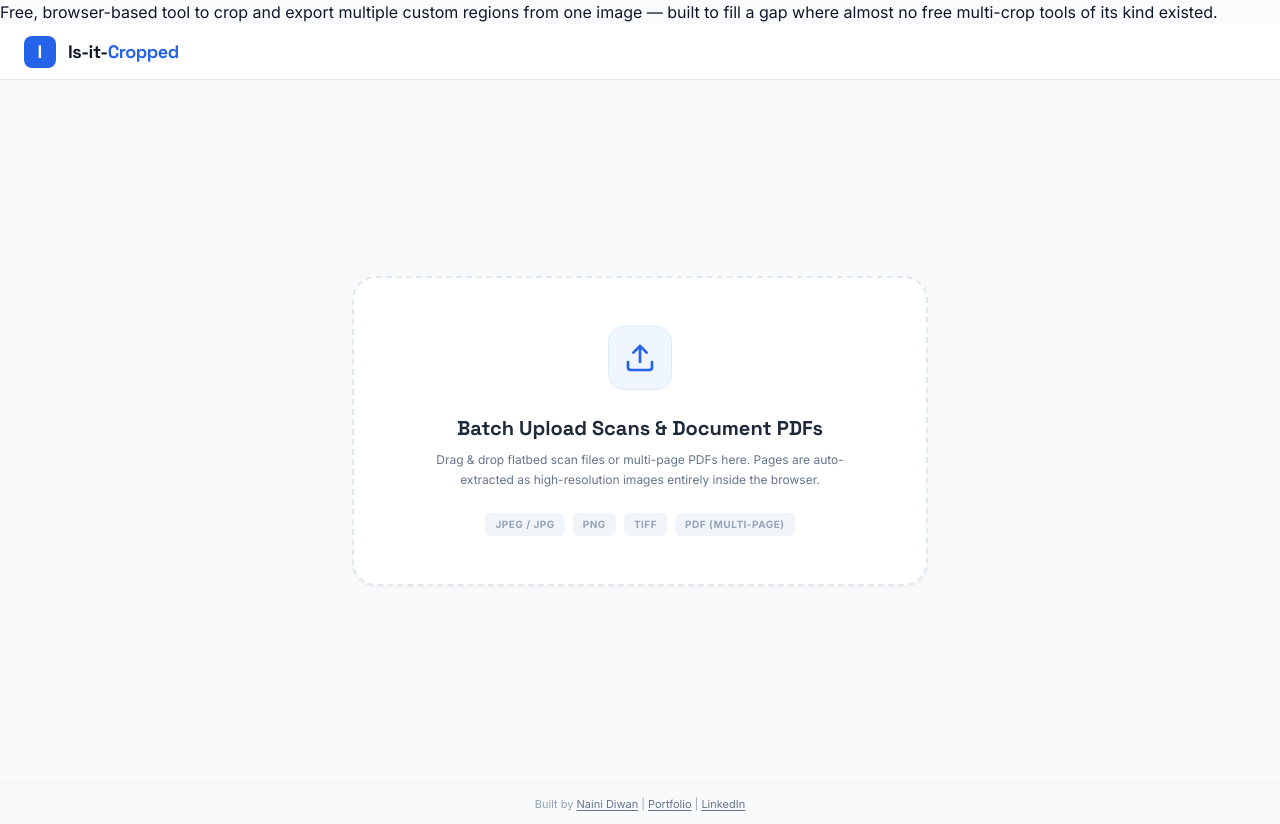
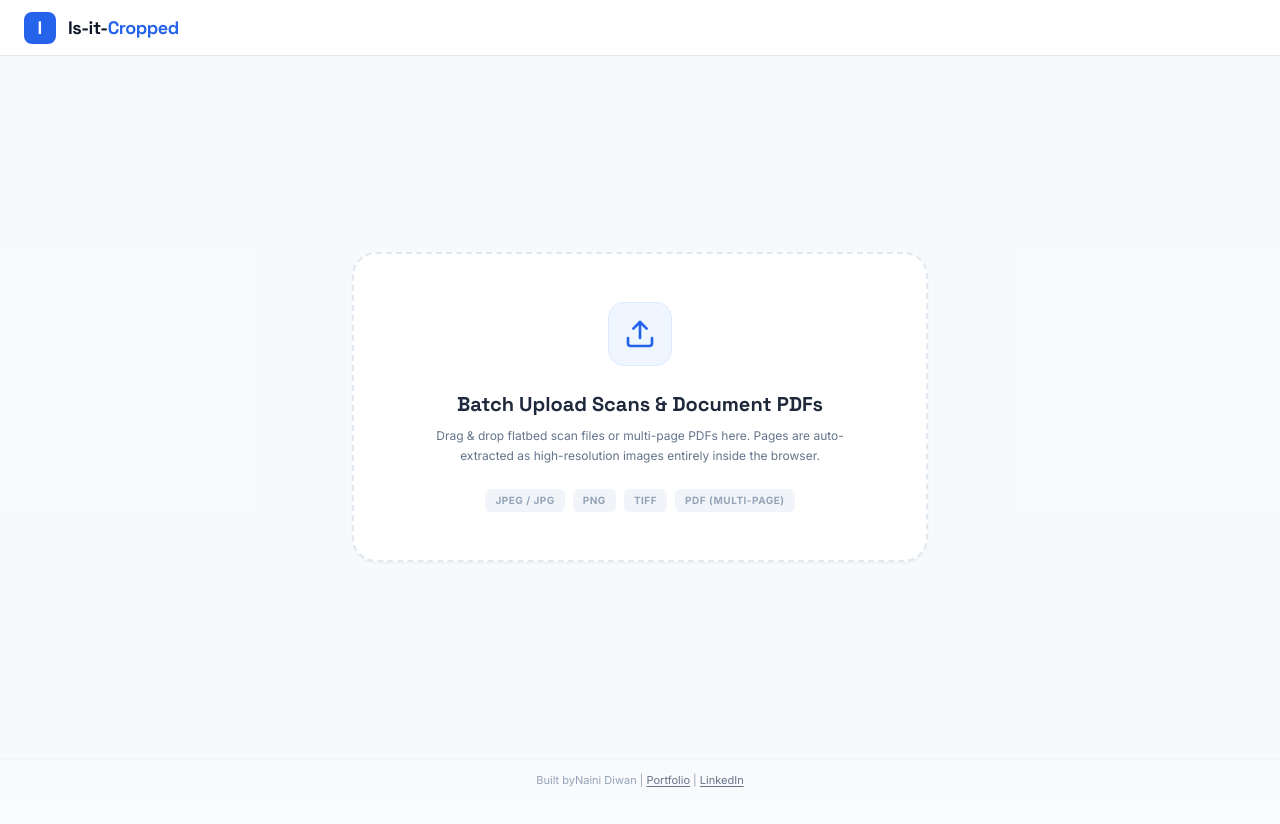
Before and after one commit to Naini-Diwan/Is-it-Cropped, a React (Vite) app: page / in a window 1280 px wide. After the commit the page ends 800 px from the top, so only its background shows below. Built offline with nearby package versions, Linux system fonts and the light colour scheme.

Commit message:
third commit

```diff
--- a/index.html
+++ b/index.html
@@ -4,8 +4,7 @@
     <meta charset="UTF-8" />
     <meta name="viewport" content="width=device-width, initial-scale=1.0" />
     <title>Is-it-Cropped</title>
-    <description>Free, browser-based tool to crop and export multiple custom regions from one image — built to fill a gap where almost no free multi-crop tools of its kind existed.</description>
-    <!-- Fonts -->
+
     <link rel="preconnect" href="https://fonts.googleapis.com">
     <link rel="preconnect" href="https://fonts.gstatic.com" crossorigin>
     <link href="https://fonts.googleapis.com/css2?family=Inter:wght@300;400;500;600;700&family=JetBrains+Mono:wght@400;500;600&family=Space+Grotesk:wght@400;500;600;700&display=swap" rel="stylesheet">
--- a/src/App.tsx
+++ b/src/App.tsx
@@ -549,15 +549,7 @@ export default function App() {
 
       <footer className="border-t border-slate-100 py-3 px-4 text-center">
         <p className="text-[11px] text-slate-400">
-          Built by{' '}
-          <a
-            href="https://your-portfolio-url.com"
-            target="_blank"
-            rel="noopener noreferrer"
-            className="text-slate-500 hover:text-blue-600 transition-colors underline underline-offset-2"
-          >
-            Naini Diwan
-          </a>
+          Built by{'Naini Diwan'}
           {' | '}
           <a
             href="https://naini-diwan.github.io/Hello-Naini/"
```
